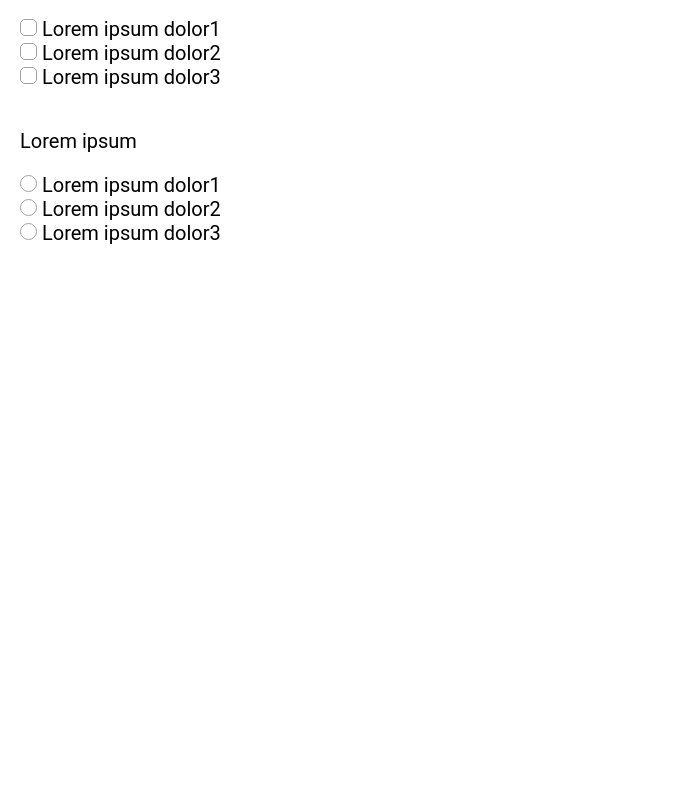
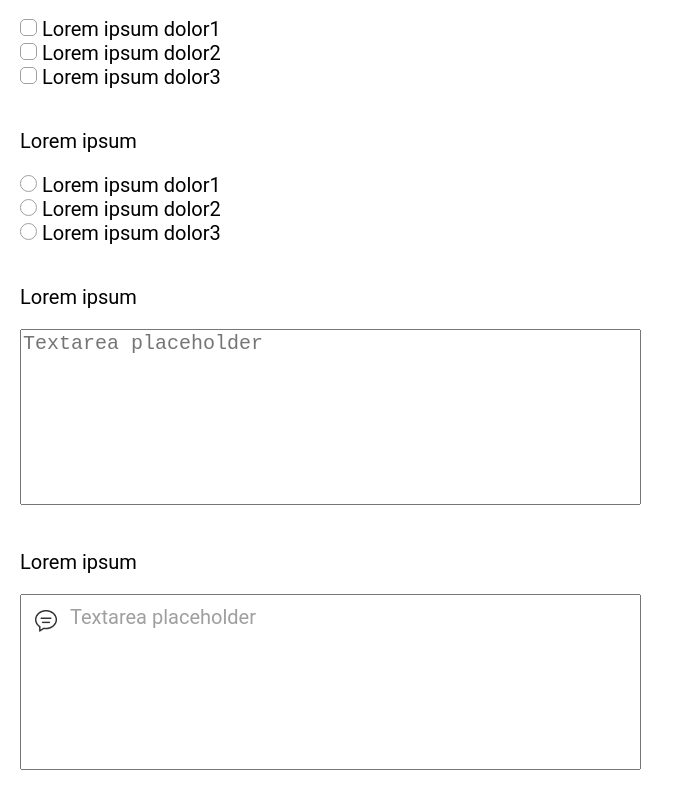
Before and after one commit to MarkovaKate/homework-9-form, a plain HTML site: page index.html in a window 1280 px wide. Shown: the part 3665-4460 px from the top of the page, without its empty margins (0-684 px from the left). Before the commit the page ends 3930 px from the top, so only its background shows below. Drawn offline with Linux system fonts and the light colour scheme; files whose address does not match are found by name.

Commit message:
добавляет 6ю и 7ю формы

```diff
--- a/css/style.css
+++ b/css/style.css
@@ -444,3 +444,72 @@ Gallery
 .form5_item:checked ~ .form5__item__text {
   color: #52359d;
 }
+
+/* form6
+============================
+*/
+
+.form__textarea {
+  resize: none;
+  width: 615px;
+  height: 170px;
+  font-size: 20px;
+}
+
+.form__textarea:focus {
+  background-color: #e9f8ff;
+  color: #000;
+  font-size: 20px;
+  outline: none;
+}
+
+/* form7
+============================
+*/
+
+.form__textarea2 {
+  resize: none;
+  width: 615px;
+  height: 170px;
+  font-size: 20px;
+}
+
+.form__textarea2:focus {
+  background-color: #e9f8ff;
+  color: #000;
+  font-size: 20px;
+  outline: none;
+}
+
+.container__form7 {
+  position: relative;
+}
+
+.textarea__img {
+  position: absolute;
+  top: 60px;
+  left: 15px;
+}
+
+.textarea__img__focus {
+  display: none;
+}
+
+.form__textarea2:focus ~ .textarea__img__default {
+  display: none;
+}
+
+.form__textarea2:focus ~ .textarea__img__focus {
+  display: block;
+}
+
+.textarea-placeholder {
+  position: absolute;
+  top: 55px;
+  left: 50px;
+  color: #9f9f9f;
+}
+
+.form__textarea2:focus ~ .textarea-placeholder {
+  display: none;
+}
--- a/index.html
+++ b/index.html
@@ -501,6 +501,38 @@
           </form>
         </div>
       </div>
+
+      <!-- form6 -->
+      <div class="container__form6 mt40px">
+        <p>Lorem ipsum</p>
+        <textarea
+          class="form__textarea"
+          name="textarea1"
+          placeholder="Textarea placeholder"
+        ></textarea>
+      </div>
+
+      <!-- form7 -->
+      <div class="container__form7 mt40px">
+        <p>Lorem ipsum</p>
+        <textarea
+          class="form__textarea2"
+          name="textarea2"
+          placeholder="Textarea placeholder"
+        >
+        </textarea>
+        <span class="textarea-placeholder">Textarea placeholder</span>
+        <img
+          class="textarea__img textarea__img__default"
+          src="img/chath1.png"
+          alt="chat1"
+        />
+        <img
+          class="textarea__img textarea__img__focus"
+          src="img/chat2.png"
+          alt="chat2"
+        />
+      </div>
     </div>
   </body>
 </html>
```
Also changed, not shown: img/chat2.png (added), img/chath1.png (renamed from img/chat-comment-oval-speech-bubble-with-text-lines.png).
